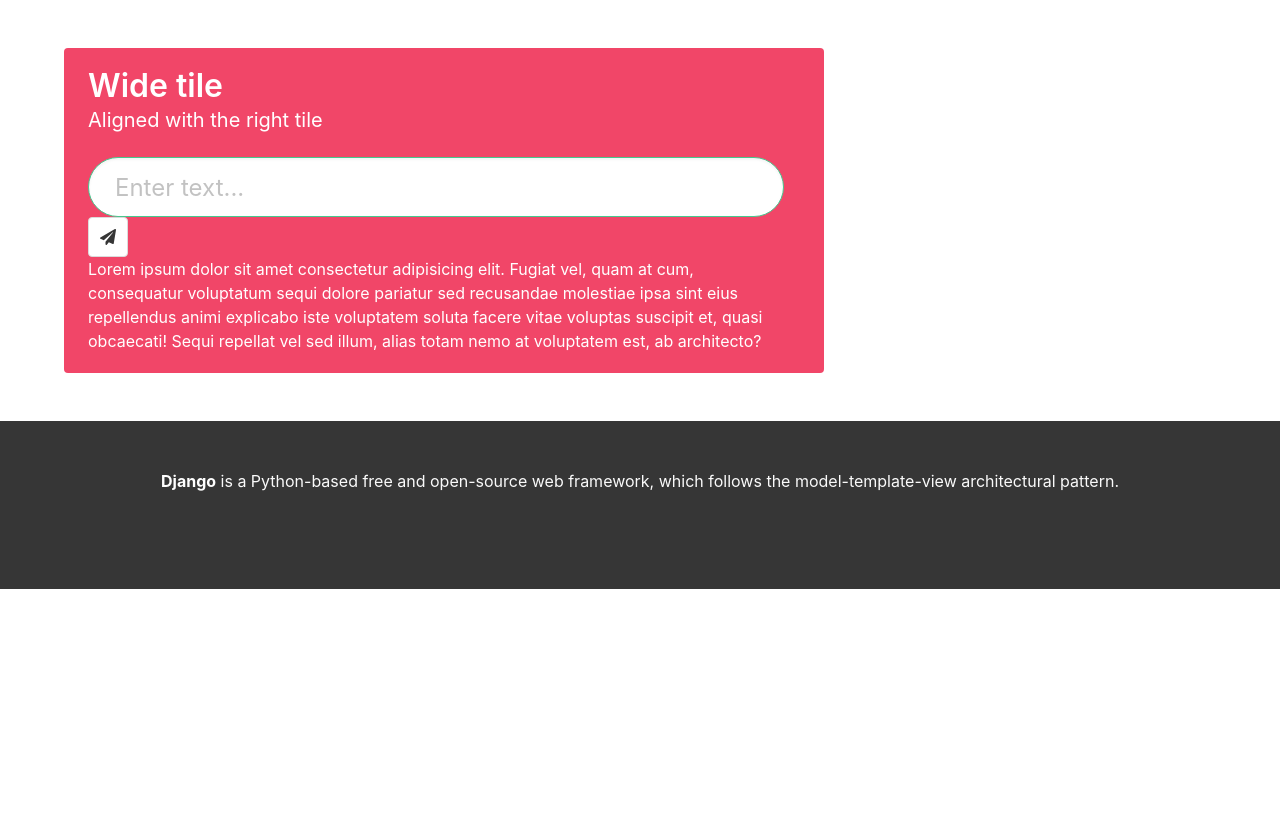
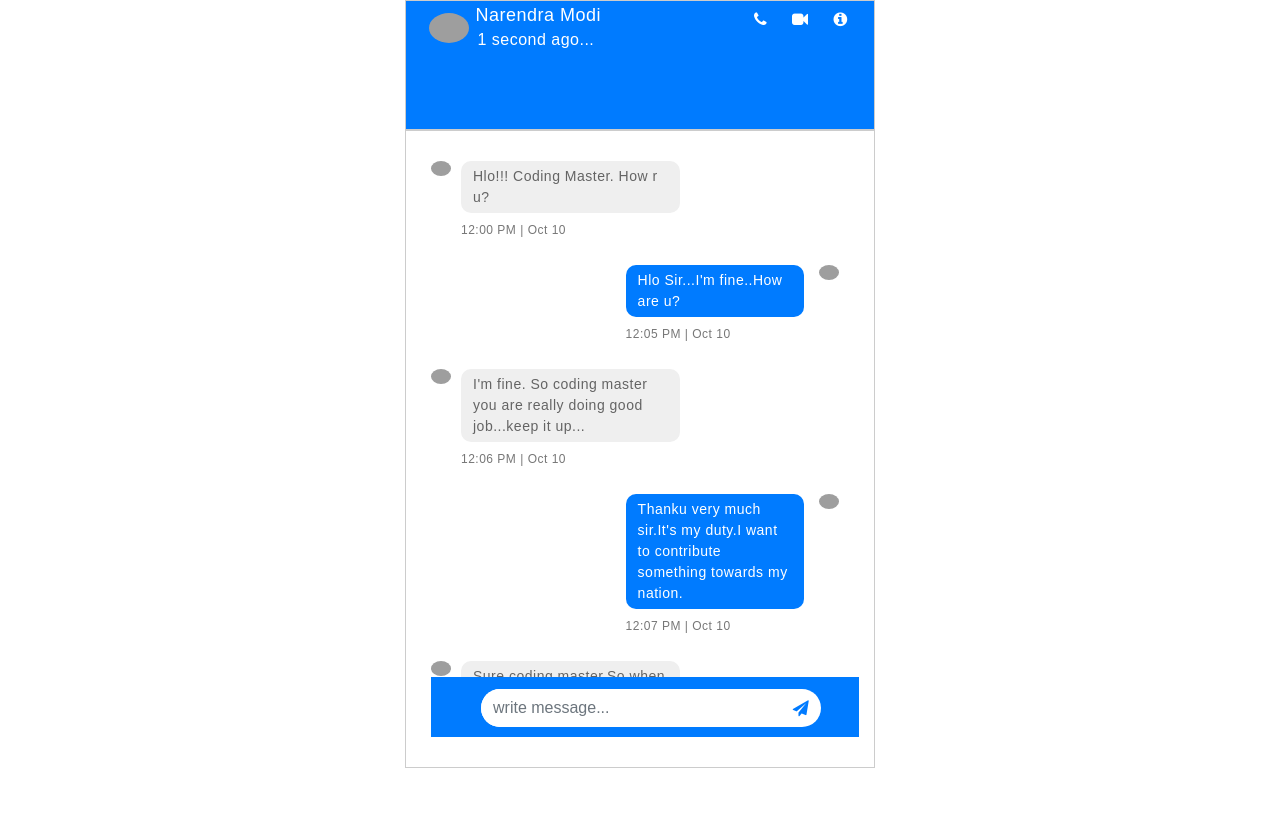
Before and after one commit to ArbaazAli/ChatBot, a Django app: page /chatbot/ in a window 1280 px wide. Shown: the top 821 px of the page. Run offline with Django 3.2, Linux system fonts and the light colour scheme; some libraries are stand-ins or nearby versions; grey boxes are pictures that could not be loaded.

Commit message:
added chat box

```diff
--- /dev/null
+++ b/website/templates/chat.html
@@ -0,0 +1,360 @@
+<html>
+<head>
+<title>CHAT</title>
+    <link rel="stylesheet" type="text/css" href="style.css">
+<link rel="stylesheet" href="https://stackpath.bootstrapcdn.com/bootstrap/4.3.1/css/bootstrap.min.css">
+<link rel="stylesheet" href="https://stackpath.bootstrapcdn.com/font-awesome/4.7.0/css/font-awesome.min.css">
+<style>
+    .container
+    {
+        max-width:500 !important;
+        margin:auto;
+        font-family:sans-serif;
+        letter-spacing:0.5px;
+
+    }
+
+    img
+    {
+        max-width: 100%;
+        border-radius:50%;
+    }
+
+    .msg-header
+    {
+        border:1px solid #ccc;
+        width:100%;
+        height:10%;
+        border:bottom:none;
+        display:inline-block;
+        background-color:#007bff;
+    }
+
+    .msg-header-img
+    {
+        border-radius:50%;
+        width:40px;
+        margin-left:5%;
+        margin-top:12px;
+        float:left;
+    }
+
+    .tbl1
+    {
+        float:left;
+    }
+
+    .hed4
+    {
+        font-size:18px;
+        margin-left:5px;
+        color:#fff;
+            margin-bottom:1px;
+            margin-top:3px;
+        padding:0px 0px 0px 0px;
+    }
+
+    .hed6
+    {
+        color:#fff;
+        margin-left:7px;
+        margin-bottom:2px;
+            padding:0px 0px 0px 0px;
+    }
+
+    .header-icons
+    {
+        width:120px;
+        float:right;
+        margin-top:0px;
+        margin-right:10px;
+    }
+    .header-icons .fa
+    {
+        color:#fff;
+        cursor:pointer;
+        margin:10px;
+    }
+
+    .chat-page
+    {
+        padding:0 0 50px 0;
+
+    }
+
+    .msg-inbox
+    {
+        border:1px solid #ccc;
+        overflow:hidden;
+        padding-bottom:30px;
+    }
+
+    .chats
+    {
+        padding:30px 15px 0 25px;
+    }
+
+    .msg-page
+    {
+        height:516px;
+        overflow-y: auto;
+    }
+
+    .received-chats-img
+    {
+        display:inline-block;
+        width:20px;
+        float: left;
+    }
+
+    .received-msg
+    {
+        display:inline-block;
+        padding:0 0 0 10px;
+        vertical-align:top;
+        width:92%;
+    }
+
+    .received-msg-inbox
+    {
+        width:57%;
+    }
+
+    .received-msg-inbox p
+    {
+        background:#efefef none repeat scroll 0 0;
+        border-radius:10px;
+        color:#646464;
+        font-size:14px;
+        margin:0px;
+        padding:5px 10px 5px 12px;
+        width:100%;
+    }
+
+    .time
+    {
+        color:#777;
+        display:block;
+        font-size:12px;
+        margin:8px 0 0;
+    }
+    .outgoing-chats
+    {
+        overflow:hidden;
+        margin:26px 20px;
+    }
+    .outgoing-chats-msg p
+    {
+        background:#007bff none repeat scroll 0 0;
+        color:#fff;
+        border-radius:10px;
+        font-size:14px;
+        margin:0;
+        color:#fff;
+        padding:5px 10px 5px 12px;
+        width:100%;
+
+    }
+        .outgoing-chats-msg
+    {
+        float:left;
+        width:46%;
+        margin-left:45%;
+
+    }
+    .outgoing-chats-img
+    {
+        display:inline-block;
+        width:20px;
+        float:right;
+
+    }
+    .msg-bottom
+    {
+        padding-left: 50px;
+        padding-top: 2px;
+        height: 60px;
+        background-color:#007bff;
+    }
+
+    .input-group
+    {
+
+        position:relative;
+        margin-top:10px;
+        margin-right: 30px;
+        outline:none !important;
+        border-radius:20px;
+        width: 90%;
+        background-color: #fff;
+
+    }
+    .form-control
+    {
+        border:none !important;
+        border-radius: 20px !important;
+    }
+    .input-group-text
+    {
+        background:transparent !important;
+        border:none !important;
+    }
+
+    .input-group .fa
+    {
+        color:#007bff;
+        float:right;
+    }
+    .bottom-icons
+    {
+        float:left;
+        margin-top:17px;
+        width:30%; important;
+        margin-left:22px;
+    }
+    .bottom-icons .fa
+    {
+        color:#fff;
+        padding:5px;
+    }
+    .form-control:focus
+    {
+        border-color:none;
+        box-shadow:none;
+        border-radius:20px;
+    }
+
+</style>
+</head>
+    <body>
+        <div class="container">
+            <div class="msg-header">
+                <div class="msg-header-img">
+                    <img src="https://i.postimg.cc/W4WctMp9/download.jpg">
+                </div>
+                <div class="tbl1">
+                    <table>
+                        <tr>
+                        <td><h4 class="hed4">Narendra Modi</h4></td>
+                        </tr>
+                        <tr>
+                        <td><h6 class="hed6">1 second ago...</h6></td>
+                        </tr>
+                    </table>
+                </div>
+                <div class="header-icons">
+                    <i class="fa fa-phone"></i>
+                    <i class="fa fa-video-camera"></i>
+                    <i class="fa fa-info-circle"></i>
+                </div>
+            </div>
+            <div class="chat-page">
+                <div class="msg-inbox">
+                    <div class="chats">
+                        <div class="msg-page">
+                            <div class="received-chats">
+                                <div class="received-chats-img">
+                                <img src="https://i.postimg.cc/W4WctMp9/download.jpg">
+                                </div>
+                                <div class="received-msg">
+                                    <div class="received-msg-inbox">
+                                    <p>Hlo!!! Coding Master. How r u?</p>
+                                        <span class="time">12:00 PM | Oct 10</span>
+                                    </div>
+                                </div>
+                            </div>
+                            <div class="outgoing-chats">
+                                <div class="outgoing-chats-msg">
+                                    <p>Hlo Sir...I'm fine..How are u?  </p>
+                                    <span class="time">12:05 PM | Oct 10</span>
+                                </div>
+                                <div class="outgoing-chats-img">
+                                    <img src= "https://i.postimg.cc/XY4R82pH/1570189759190.png">
+                                </div>
+                            </div>
+                            <div class="received-chats">
+                                <div class="received-chats-img">
+                                    <img src= "https://i.postimg.cc/W4WctMp9/download.jpg">
+                                </div>
+                                <div class="received-msg">
+                                    <div class="received-msg-inbox">
+                                    <p>I'm fine. So coding master you are really doing good job...keep it up...</p>
+                                        <span class="time">12:06 PM | Oct 10</span>
+                                    </div>
+                                </div>
+                            </div>
+                            <div class="outgoing-chats">
+                                <div class="outgoing-chats-msg">
+                                    <p>Thanku very much sir.It's my duty.I want to contribute something towards my nation.</p>
+                                    <span class="time">12:07 PM | Oct 10</span>
+                                </div>
+                                <div class="outgoing-chats-img">
+                                    <img src=  "https://i.postimg.cc/XY4R82pH/1570189759190.png">
+                                </div>
+                            </div>
+                            <div class="received-chats">
+                                <div class="received-chats-img">
+                                    <img src="https://i.postimg.cc/W4WctMp9/download.jpg">
+                                </div>
+                                <div class="received-msg">
+                                    <div class="received-msg-inbox">
+                                        <p>Sure coding master,So when will your next video come</p>
+                                        <span class="time">12:09 PM | Oct 10</span>
+                                    </div>
+                                </div>
+                            </div>
+                            <div class="outgoing-chats">
+                                <div class="outgoing-chats-msg">
+                                    <p>Sunday ,20 October</p>
+                                    <span class="time">12:10 PM | Oct 10</span>
+                                </div>
+                                <div class="outgoing-chats-img">
+                                    <img src=  "https://i.postimg.cc/XY4R82pH/1570189759190.png">
+                                </div>
+                            </div>
+                            <div class="received-chats">
+                                <div class="received-chats-img">
+                                    <img src="https://i.postimg.cc/W4WctMp9/download.jpg">
+                                </div>
+                                <div class="received-msg">
+                                    <div class="received-msg-inbox">
+                                        <p>I'm waiting  and my expectation is that your video will much better than your previous videos.</p>
+                                        <span class="time">12:10 PM | Oct 10</span>
+                                    </div>
+                                </div>
+                            </div>
+                            <div class="outgoing-chats">
+                                <div class="outgoing-chats-msg">
+                                    <p>Definitely sir,i will try my best,So wait and watch...</p>
+                                    <span class="time">12:11 PM | Oct 10</span>
+                                </div>
+                                <div class="outgoing-chats-img">
+                                <img src=  "https://i.postimg.cc/XY4R82pH/1570189759190.png">
+                                </div>
+                            </div>
+                            <div class="received-chats">
+                                <div class="received-chats-img">
+                                    <img src="https://i.postimg.cc/W4WctMp9/download.jpg">
+                                </div>
+                                <div class="received-msg">
+                                    <div class="received-msg-inbox">
+                                        <p>OK coding master</p>
+                                        <span class="time">12:11 PM | Oct 10</span>
+                                    </div>
+                                </div>
+                            </div>
+                        </div>
+                        <div class="msg-bottom">
+                            <div class="input-group">
+                                <input type="text" class="form-control" placeholder="write message..."/>
+                                <div class="input-group-append">
+                                    <span class="input-group-text"><i class="fa fa-paper-plane"></i></span>
+                                </div>
+                            </div>
+                        </div>
+                    </div>
+                </div>
+            </div>
+        </div>
+    </body>
+</html>
--- a/website/templates/chatbot.html
+++ b/website/templates/chatbot.html
@@ -10,38 +10,45 @@
     }
 </style> {% endblock %}
 {% block content %}
-<body>
+
     <div class="section">
         <div class="container">
             <div class="tile is-ancestor">
-                <div class="tile is-vertical is-8">
-                    <div class="tile is-parent">
-                        <article class="tile is-child notification is-danger">
-                          <p class="title">Wide tile</p>
-                          <p class="subtitle">Aligned with the right tile</p>
+
+            </div>
+        </div>
+    </div>
+    <div class="columns">
+        <div class="column is-6">
+            <div class="card events-card">
+                <div class="card-table">
                     <div class="content">
-                            <!-- Content -->
-                            {{output}}
+                        <table class="table is-fullwidth is-striped">
+                            <tbody>
+                                <tr>
+                                    <td>{{output}}</td>
+                                </tr>
+                                <tr>
+                                    <td width="5%"><i class="fa fa-bell-o"></i></td>
                                     <form action="#" method="POST"> {% csrf_token %}
-                                <div class="control ">
-                                    <input name="input" class="input is-large is-rounded is-success" type="text" placeholder="Enter text...">
-                                </div>
-                                <div class="control">
+                                        <td>
+                                            <input name="input" class="input" type="text" placeholder="Enter text..." autofocus>
+                                        </td>
+                                        <td class="level-right">
                                             <button class="button">
                                                 <span class="icon is-small">
                                                     <i class="fas fa-paper-plane"></i>
                                                 </span>
                                             </button>
-                                </div>
+                                        </td>
                                     </form>
-                            Lorem ipsum dolor sit amet consectetur adipisicing elit. Fugiat vel, quam at cum, consequatur voluptatum sequi dolore pariatur sed recusandae molestiae ipsa sint eius repellendus animi explicabo iste voluptatem soluta facere vitae voluptas suscipit et, quasi obcaecati! Sequi repellat vel sed illum, alias totam nemo at voluptatem est, ab architecto?
-                          </div>
-                        </article>
+                                </tr>
+                            </tbody>
+                        </table>
                     </div>
                 </div>
             </div>
         </div>
     </div>
-  </body>
 
 {% endblock %}
--- a/website/views.py
+++ b/website/views.py
@@ -1,4 +1,4 @@
-from django.shortcuts import render, HttpResponseRedirect, HttpResponse
+from django.shortcuts import render, HttpResponseRedirect, HttpResponse, reverse
 from .models import Student
 import base64
 
@@ -12,8 +12,8 @@
     chatbot = "hello how are you doing!!"
     if request.method == 'POST':
         output = request.POST['input']
-        return render(request, 'chatbot.html', {'output' : output})
-    return render(request, 'chatbot.html', {'user': user, 'chatbot': chatbot,})
+        return render(request, 'chat.html', {'output' : output})
+    return render(request, 'chat.html', {'user': user, 'chatbot': chatbot,})
 
 
 def register(request):
@@ -23,11 +23,10 @@
         student_email = request.POST['student-email']
         student_contact = request.POST['student-contact']
         student_branch = request.POST['student-branch']
-        encoded_password = base64.b64encode(b'{request.POST["student-password"]}')
-        data = Student(student_name = student_name, student_id = student_id, student_contact = student_contact, student_email = student_email, student_branch = student_branch, student_password = encoded_password)
+        student_password = request.POST['student-password']
+        data = Student(student_name = student_name, student_id = student_id, student_contact = student_contact, student_email = student_email, student_branch = student_branch, student_password = student_password)
         data.save()
-        print(encoded_password)
-        return render(request, 'login.html', {})
+        return HttpResponseRedirect(reverse('login'))
 
     return render(request, 'register.html', {})
 
@@ -35,16 +34,9 @@
 def login(request):
     if request.method == 'POST':
         student_id = request.POST['username']
-        encoded_password = base64.b64encode(b'{request.POST["password"]}')
-        print(encoded_password)
-        print(student_id)
-        print(request.POST["password"])
-        if Student.objects.filter(pk = student_id).exists():
-            if Student.objects.filter(student_password = encoded_password).exists():
-                print ('password matched')
-                return render(request, 'chatbot.html')
-            else:
-                return HttpResponse('wrong password')
+        password = request.POST['password']
+        if Student.objects.filter(student_id = student_id, student_password = password).exists():
+            return HttpResponseRedirect(reverse('chatbot'))
         else:
             return HttpResponse('Wrong ID number')
     return render(request, 'login.html', {})
```
Also changed, not shown: README.md, db.sqlite3. Lines whose indentation alone changed are shown as unchanged.
